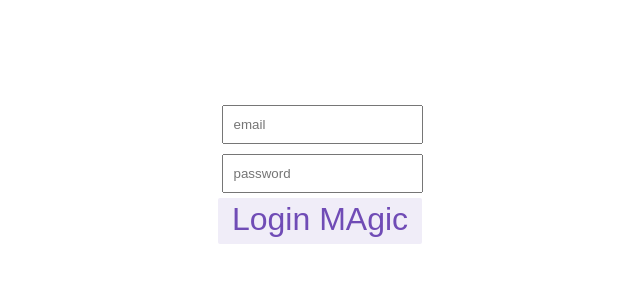
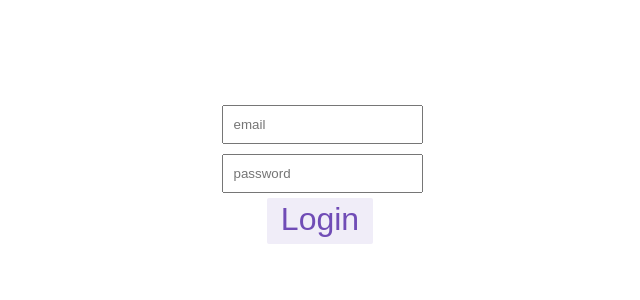
Before and after one commit to AbGrS/react-app-gateway, a React (Create React App) app in the folder my-app/: page / in a window 1280 px wide. Shown: the top 300 px of the page, without its empty margins (318-958 px from the left). Built offline with nearby package versions, Linux system fonts and the light colour scheme.

Commit message:
deploying on gh

```diff
--- a/my-app/package.json
+++ b/my-app/package.json
@@ -19,7 +19,7 @@
     "test": "react-scripts test",
     "eject": "react-scripts eject",
     "predeploy": "yarn build",
-    "deploy": "gh-pages -d main -d build"
+    "deploy": "gh-pages -d build"
   },
   "eslintConfig": {
     "extends": "react-app"
--- a/my-app/src/components/login/index.js
+++ b/my-app/src/components/login/index.js
@@ -37,7 +37,7 @@ export function Login() {
           className={styles.asyncButton}
           onClick={handleLogin}
         >
-          Login MAgic
+          Login
         </button>
       </div>
     </div>
```
